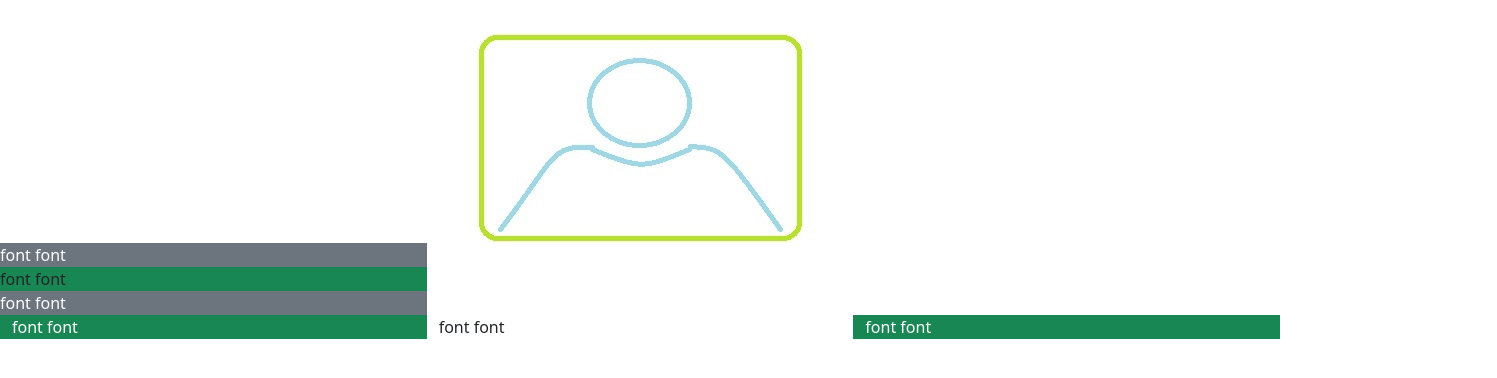
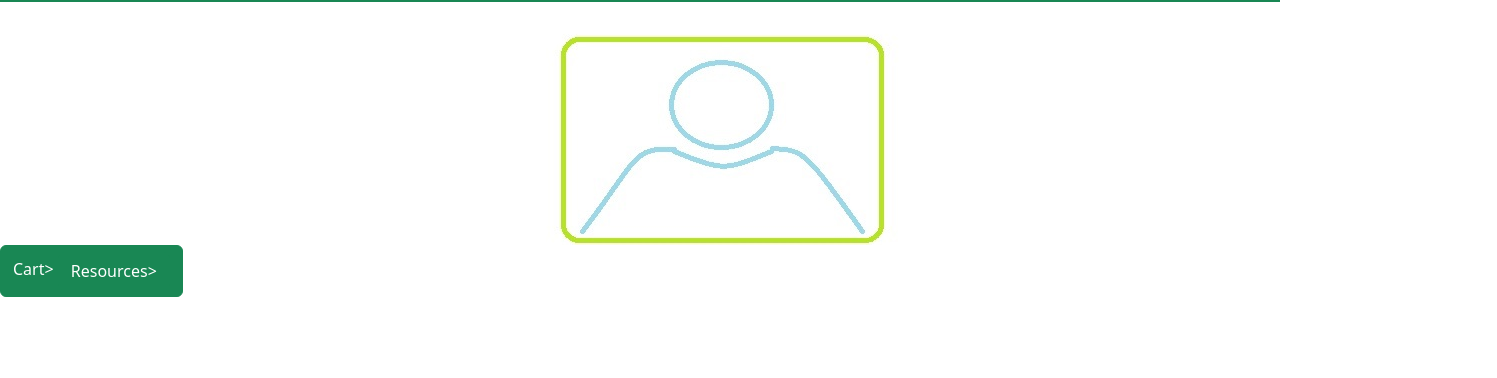
Before and after one commit to William933/wireframe-hw-, a plain HTML site: page pages/index2.html in a window 1280 px wide. Shown: the whole page, 1497 px wide, since content can reach past the window. Drawn offline with nearby package versions, Linux system fonts and the light colour scheme.

Commit message:
added buttons, added border

```diff
--- a/pages/index2.html
+++ b/pages/index2.html
@@ -9,25 +9,19 @@
   <script defer src="https://cdn.jsdelivr.net/npm/bootstrap@5.3.3/dist/js/bootstrap.bundle.min.js"
     integrity="sha384-YvpcrYf0tY3lHB60NNkmXc5s9fDVZLESaAA55NDzOxhy9GkcIdslK1eN7N6jIeHz"
     crossorigin="anonymous"></script>
-
-  <title>Document</title>
+  <title>User Page</title>
+  <link rel="stylesheet" href="styles.css">
 </head>
 
 <body>
-  <img src="/images/profile avatar.jpg" alt="profile avatar" srcset="">
-  <div class="col-md-6 col-xl-4 a1 bg-secondary text-white w-3 ">font font</div>
-  <div class="col-md-6 col-xl-4 a2 bg-success text-dark">font font</div>
-  <div class="col-md-6 col-xl-4 a3 bg-secondary text-white">font font</div>
-  <section class="position-relative">
-    <div class="container-fluid">
-      <div class="row">
-        <div class="col-md-6 col-xl-4 a1 bg-success text-white w-3 ">font font </div>
-        <div class="col-md-6 col-xl-4 a2 bg-seconday text-dark">font font</div>
-        <div class="col-md-6 col-xl-4 a3 bg-success text-white">font font</div>
-      </div>
-    </div>
-  </section>
-</body>
+  <div class="border border-success p-20 mb-20"></div>
+  <div class="container">
+      <img src="../images/profileavatar.jpg" alt="image" srcset="">
+  </div>
+  </div>
+  <div<button type="button" class="btn btn-success">Cart</button>></div>
+  <div<button type="button" class="btn btn-success">Resources</button>></div>
+
 </body>
 
 </html>
--- a/styles/index.css
+++ b/styles/index.css
@@ -8,3 +8,11 @@
     text-align: left;
     font-size: 30px;
 }
+
+body{
+    background-color: rgb(66, 29, 100);
+}
+
+.button{
+    align-items: center;
+}
```
Also changed, not shown: pages/index3.html (deleted, +0 -18 lines), images/profileavatar.jpg (renamed from images/profile avatar.jpg), profile avatar.jpg (deleted).
